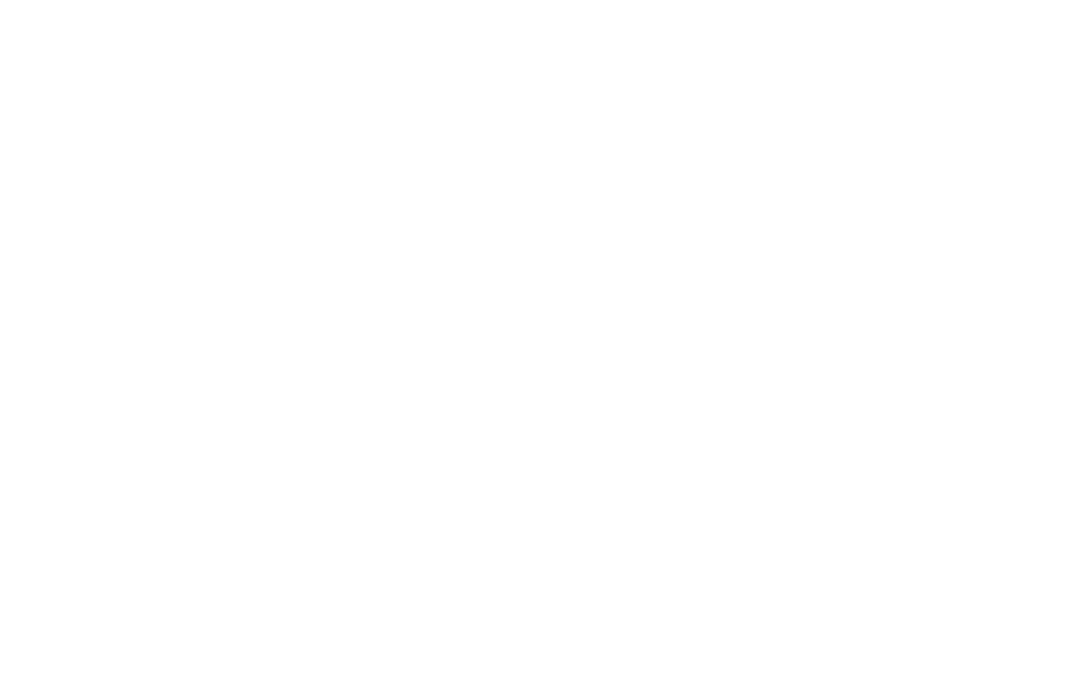
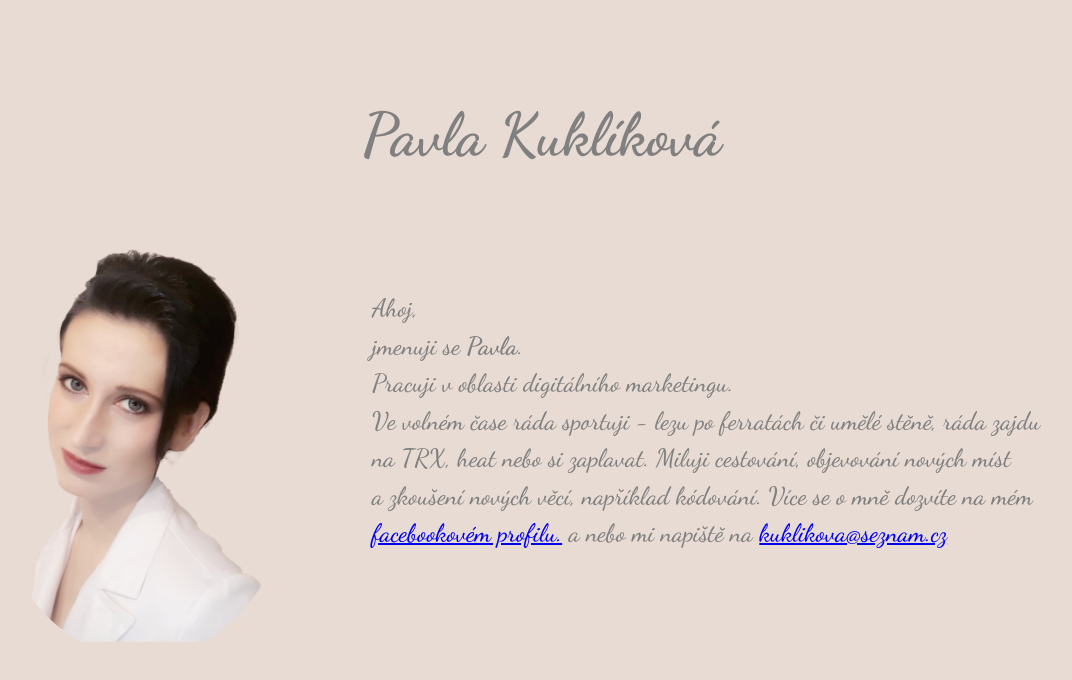
Before and after one commit to tvorimweb-2020-praha-podzim/du-01-vizitka-PavlaKuklikova, a plain HTML site: page index.html in a window 1280 px wide. Shown: the whole page, without its empty margins (68-1140 px from the left). Drawn offline with Linux system fonts and the light colour scheme.

Commit message:
final vizitka

```diff
--- a/index.html
+++ b/index.html
@@ -23,12 +23,30 @@ Tip: Webdesign In 4 Minutes https://jgthms.com/web-design-in-4-minutes/
 <head>
     <meta charset="UTF-8">
     <meta name="viewport" content="width=, initial-scale=1.0">
-    <title>Document</title>
+    <title>Pavla Kuklíková</title>
     <link rel="stylesheet" href="style.css">
+    <link href="https://fonts.googleapis.com/css2?family=Dancing+Script:wght@500;700&display=swap" rel="stylesheet">
 </head>
 <body>
 
 
+
+ <!--hlavička nadpis-->
+
+
+ <h1 class="nadpis">
+
+    Pavla Kuklíková
+</h1>
+
+
+
+<!--moje foto a odstavec-->
+
+
+ <img src="mojefoto.png" alt="Pavla Kuklíková" class="mojefoto">
+
+ <p class="odstavec">Ahoj, <br>jmenuji se <strong> Pavla</strong>.<br> Pracuji v oblasti digitálního marketingu.<br> Ve volném čase ráda sportuji - lezu po ferratách či umělé stěně, ráda zajdu <br>na TRX, heat nebo si zaplavat. Miluji cestování, objevování nových míst<br> a zkoušení nových věcí, například kódování. Více se o mně dozvíte na mém <br> <a href="https://www.facebook.com/public/Pavla-Kukl%C3%ADkov%C3%A1"target=_blank">facebookovém profilu.</a> a nebo mi napiště na <a href="mailto:kuklikova@seznam.cz">kuklikova@seznam.cz</a></p>
 
 
 
--- a/style.css
+++ b/style.css
@@ -0,0 +1,40 @@
+
+
+
+.mojefoto{
+    width: 320px;
+    border-radius: 50%;
+    float:left;
+    margin-right:70px;
+    margin-bottom:70px;
+
+
+
+}
+
+.nadpis{
+    text-align: left;
+    color: grey;
+    font-size: 60px;
+    padding-left: 380px;
+}
+
+.odstavec{
+    color:grey;
+    font-size: 25px;
+    margin-top: 50px;
+    text-align: left;
+    padding-top: 60px;
+
+
+}
+
+body{
+    font-family: 'Dancing Script', cursive;
+    line-height: 1.5;
+    padding: 50px;
+    background-color: #e8dbd3;
+    margin: 0;
+    overflow: auto;
+
+}
```
Also changed, not shown: mojefoto.png (added), 1 other file.
